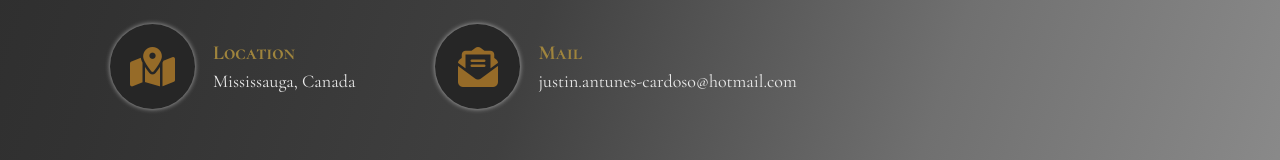
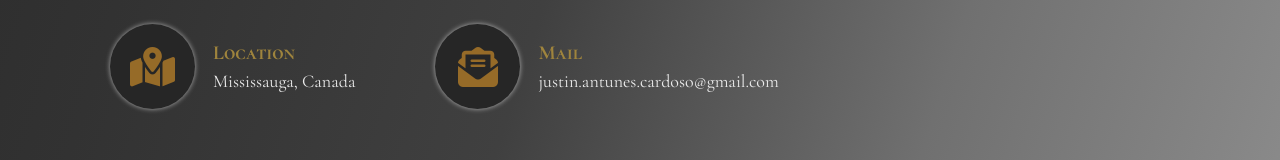
Before and after one commit to JustinAntunes-Cardoso/portfolio, a React (Create React App) app: page / in a window 1280 px wide. Shown: the part 3636-3796 px from the top of the page. Built offline with nearby package versions, Linux system fonts and the light colour scheme; a web font is replaced by a local one.

Commit message:
Updated Email

```diff
--- a/src/components/Contact/Contact.tsx
+++ b/src/components/Contact/Contact.tsx
@@ -27,9 +27,9 @@ function Contact() {
 					</div>
 					<div className='contact__info-container'>
 						<h6 className='contact__info-title'>Mail</h6>
-						<a className='contact__link' href='mailto:justin.antunes-cardoso@hotmail.com'>
+						<a className='contact__link' href='mailto:justin.antunes.cardoso@gmail.com'>
 							<p className='contact__info-text'>
-								justin.antunes-cardoso@hotmail.com
+								justin.antunes.cardoso@gmail.com
 							</p>
 						</a>
 					</div>
```
